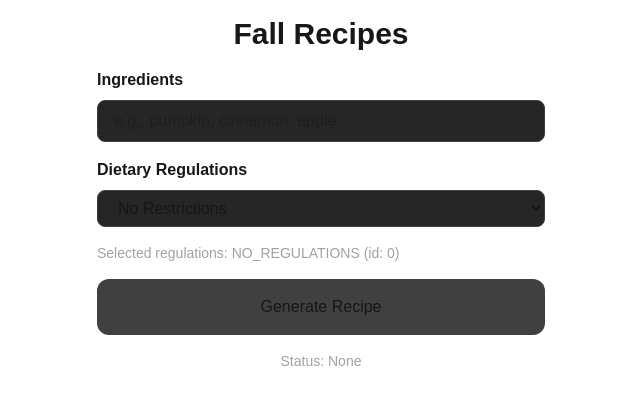
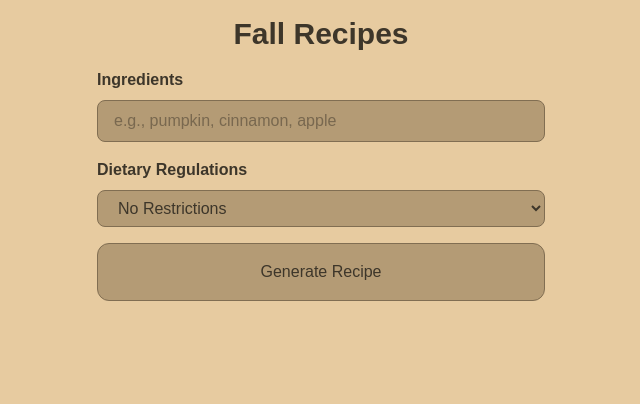
Before and after one commit to RafaeloxMC/fall-recipes, a Next.js app: page / in a window 1280 px wide. Shown: the top 404 px of the page, without its empty margins (319-959 px from the left). Built offline with nearby package versions, Linux system fonts and the light colour scheme.

Commit message:
Introduce beige fall-style design

```diff
--- a/app/globals.css
+++ b/app/globals.css
@@ -1,8 +1,10 @@
 @import "tailwindcss";
 
 :root {
-	--background: #ffffff;
-	--foreground: #171717;
+	--background: #e7cba0;
+	--foreground: #3d362a;
+	--primary: #b49b75;
+	--primary-border: #816e52;
 }
 
 @theme inline {
@@ -14,8 +16,10 @@
 
 @media (prefers-color-scheme: dark) {
 	:root {
-		--background: #0a0a0a;
-		--foreground: #ededed;
+		--background: #574837;
+		--foreground: #f5b158;
+		--primary: #665740;
+		--primary-border: #816e52;
 	}
 }
 
--- a/app/page.tsx
+++ b/app/page.tsx
@@ -69,7 +69,7 @@ export default function Home() {
 						value={ingredients}
 						onChange={(e) => setIngredients(e.target.value)}
 						placeholder="e.g., pumpkin, cinnamon, apple"
-						className="px-4 py-2 bg-neutral-800 rounded-lg border border-neutral-700"
+						className="px-4 py-2 bg-(--primary) rounded-lg border border-(--primary-border)"
 					/>
 				</div>
 
@@ -85,7 +85,7 @@ export default function Home() {
 								Number(e.target.value) as REGULATIONS
 							)
 						}
-						className="px-4 py-2 bg-neutral-800 rounded-lg border border-neutral-700"
+						className="px-4 py-2 bg-(--primary) rounded-lg border border-(--primary-border)"
 					>
 						<option value={REGULATIONS.NO_REGULATIONS}>
 							No Restrictions
@@ -95,24 +95,15 @@ export default function Home() {
 							Vegetarian
 						</option>
 					</select>
-
-					<p className="text-sm text-neutral-400 mt-2">
-						Selected regulations: {REGULATIONS[regulations]} (id:{" "}
-						{regulations})
-					</p>
 				</div>
 
 				<button
 					onClick={handleGenerateRecipe}
-					className="px-6 py-4 bg-neutral-700 rounded-xl hover:bg-neutral-600 transition-colors"
+					className="px-6 py-4 bg-(--primary) border border-(--primary-border) rounded-xl hover:bg-(--primary-border) transition-colors"
 				>
 					Generate Recipe
 				</button>
 			</div>
-
-			<p className="text-sm text-neutral-400">
-				Status: {status || "None"}
-			</p>
 
 			{error && (
 				<div className="w-full max-w-2xl p-4 bg-red-900/20 border border-red-700 rounded-lg">
@@ -131,7 +122,7 @@ export default function Home() {
 
 function RecipeDisplay({ content }: { content: string }) {
 	return (
-		<div className="bg-neutral-800 border border-neutral-700 rounded-lg p-6 prose prose-invert max-w-none">
+		<div className="bg-(--primary)  border border-(--primary-border)  rounded-lg p-6 prose prose-invert max-w-none">
 			<ReactMarkdown remarkPlugins={[remarkGfm]}>{content}</ReactMarkdown>
 		</div>
 	);
```
